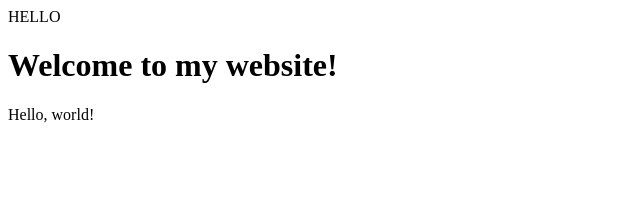
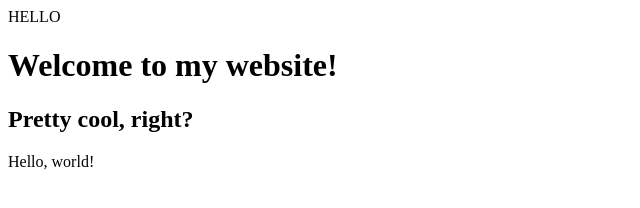
Before and after one commit to MJAntenor/webprogram, a plain HTML site: page hello.html in a window 1280 px wide. Shown: the whole page, without its empty margins (0-640 px from the left). Drawn offline with Linux system fonts and the light colour scheme.

Commit message:
Added h2

```diff
--- a/hello.html
+++ b/hello.html
@@ -5,6 +5,7 @@
     </head>
     <body>
         <h1>Welcome to my website!</h1>
+        <h2>Pretty cool, right?</h2>
         Hello, world!
     </body>
 </html>
```
